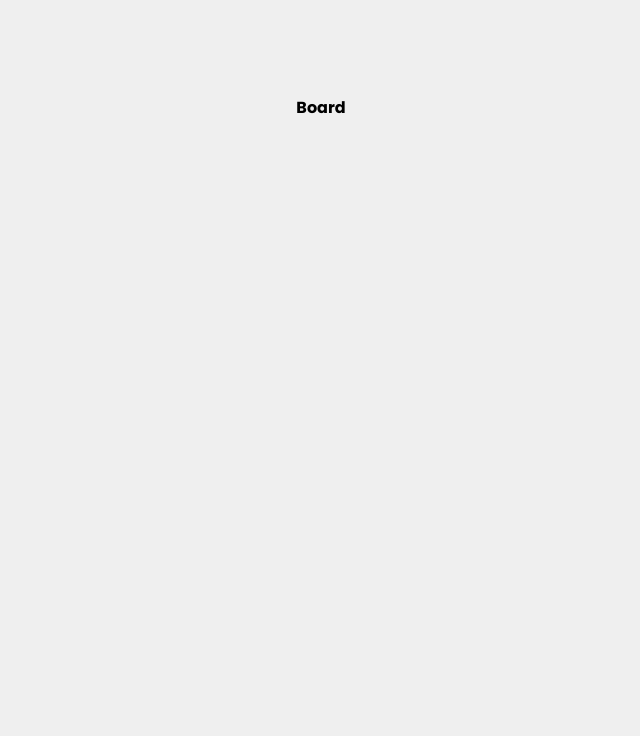
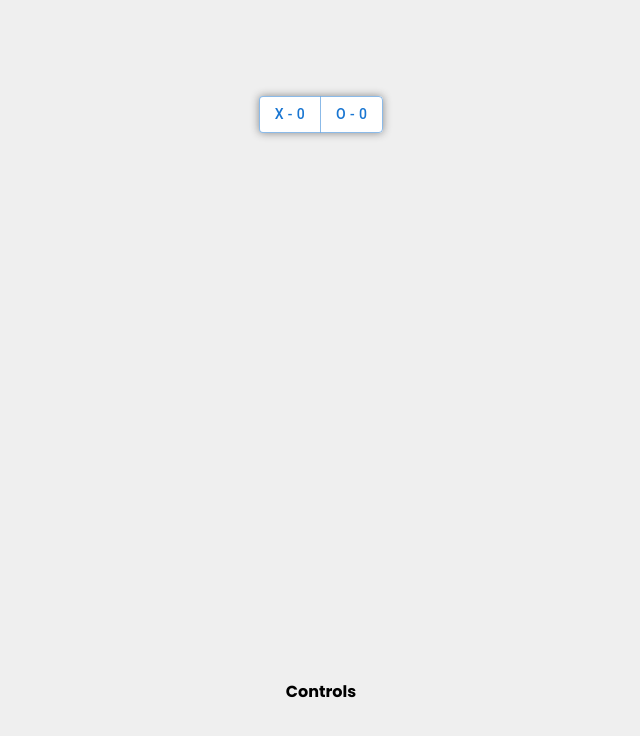
Before and after one commit to Andrew-Neely-82/tictactoe-nextjs, a Next.js app: page / in a window 1280 px wide. Shown: the top 736 px of the page, without its empty margins (319-959 px from the left). Built offline with nearby package versions, Linux system fonts and the light colour scheme.

Commit message:
scoreboard and controls started

```diff
--- a/package.json
+++ b/package.json
@@ -9,6 +9,9 @@
     "lint": "next lint"
   },
   "dependencies": {
+    "@emotion/react": "^11.11.1",
+    "@emotion/styled": "^11.11.0",
+    "@mui/material": "^5.14.2",
     "autoprefixer": "^10.4.14",
     "eslint": "8.46.0",
     "eslint-config-next": "13.4.12",
--- a/src/components/board/Board.jsx
+++ b/src/components/board/Board.jsx
@@ -1,6 +1,19 @@
-const Board = () => {
+import { Square } from "../export";
+
+const Board = ({ board, onClick }) => {
   return (
-    <div>Board</div>
-  )
-}
-export default Board
+    <div className="Board__">
+      {board.map((value, index) => {
+        const props = {
+          key: index,
+          value: value,
+          onClick: () => value === null && onClick(index),
+        };
+
+        return <Square {...props} />;
+      })}
+    </div>
+  );
+};
+
+export default Board;
--- a/src/components/board/square/Square.jsx
+++ b/src/components/board/square/Square.jsx
@@ -1,6 +1,13 @@
+import { Button } from "@mui/material";
+
 const Square = () => {
-  return (
-    <div>Square</div>
-  )
-}
-export default Square
+  const props = {
+    className: style,
+    variant: "contained",
+    onClick: onClick,
+  };
+
+  return <Button {...props}>{value}</Button>;
+};
+
+export default Square;
--- a/src/components/export.js
+++ b/src/components/export.js
@@ -0,0 +1,4 @@
+export { default as ScoreBoard } from "./layout/scoreBoard/ScoreBoard";
+export { default as Board } from "./board/Board";
+export { default as Square } from "./board/square/Square";
+export { default as Controls } from "./controls/Controls";
--- a/src/components/layout/Layout.js
+++ b/src/components/layout/Layout.js
@@ -1,10 +1,40 @@
-import Board from "@/components/board/Board";
+import { playerSwitch, resetTheBoard, updateScores, winnerCheck } from ".";
+import { useState } from "react";
+import { Board, Controls, ScoreBoard } from "../export";
 
 const Layout = () => {
+  const [board, setBoard] = useState(Array(9).fill(null));
+  const [xPlaying, setXPlaying] = useState(true);
+  const [scores, setScores] = useState({ xScore: 0, oScore: 0 });
+  const [gameOver, setGameOver] = useState(false);
+
+  const handleBoxClick = (boxIndex) => {
+    const updatedBoard = board.map((val, index) => {
+      if (index === boxIndex) {
+        return xPlaying === true ? "X" : "O";
+      } else {
+        return val;
+      }
+    });
+
+    const winner = checkWinner(updateScores);
+  };
+
+  const clearScores = () => {
+    return setScores({ xScore: 0, oScore: 0 });
+  };
+
+  const checkWinner = winnerCheck(setGameOver);
+  const resetBoard = resetTheBoard(setGameOver, setBoard);
+  const switchPlayer = playerSwitch(xPlaying, setXPlaying);
+
   return (
     <>
-      <Board />
+      <ScoreBoard scores={scores} xPlaying={xPlaying} onClick={switchPlayer} />
+      {/* <Board board={board} onClick={gameOver ? resetBoard : handleBoxClick} /> */}
+      <Controls resetBoard={resetBoard} clearScore={clearScores} />
     </>
   );
 };
+
 export default Layout;
--- a/src/components/layout/index.js
+++ b/src/components/layout/index.js
@@ -0,0 +1,54 @@
+export const WIN_CONDITIONS = [
+  [0, 1, 2],
+  [3, 4, 5],
+  [6, 7, 8],
+  [0, 3, 6],
+  [1, 4, 7],
+  [2, 5, 8],
+  [0, 4, 8],
+  [2, 4, 6],
+];
+
+export const playerSwitch = (xPlaying, setXPlaying) => {
+  return () => {
+    if (xPlaying === true) {
+      setXPlaying(false);
+    } else {
+      setXPlaying(true);
+    }
+  };
+};
+
+export const resetTheBoard = (setGameOver, setBoard) => {
+  return () => {
+    setGameOver(false);
+    setBoard(Array(9).fill(null));
+  };
+};
+
+export const winnerCheck = (setGameOver) => {
+  return (board) => {
+    for (let i = 0; i < WIN_CONDITIONS.length; i++) {
+      const [x, y, z] = WIN_CONDITIONS[i];
+
+      if (board[x] && board[x] === board[y] && board[y] === board[z]) {
+        setGameOver(true);
+        return board[x];
+      }
+    }
+  };
+};
+
+export const updateScores = (winner, scores, setScores) => {
+  if (winner) {
+    if (winner === "O") {
+      let { oScore } = scores;
+      oScore += 1;
+      setScores({ ...scores, oScore });
+    } else {
+      let { xScore } = scores;
+      xScore += 1;
+      setScores({ ...scores, xScore });
+    }
+  }
+};
--- a/src/components/layout/scoreBoard/ScoreBoard.jsx
+++ b/src/components/layout/scoreBoard/ScoreBoard.jsx
@@ -1,6 +1,24 @@
-const ScoreBoard = () => {
+import ButtonGroup from "@mui/material/ButtonGroup";
+import { visuallyHidden } from "@mui/utils";
+import Button from "@mui/material/Button";
+import Box from "@mui/material/Box";
+
+const ScoreBoard = ({ scores, xPlaying, onClick }) => {
+  const { xScore, oScore } = scores;
+
   return (
-    <div>ScoreBoard</div>
-  )
-}
-export default ScoreBoard
+    <div className="ScoreBoard__">
+      <ButtonGroup className="ScoreBoard__group shadow">
+        <Button className={`score score-x ${!xPlaying && "inactive"}`} onClick={onClick}>
+          X - {xScore}
+          <Box sx={visuallyHidden}>X - {xScore}</Box>
+        </Button>
+        <Button className={`score score-o ${xPlaying && "inactive"}`} onClick={onClick}>
+          O - {oScore}
+          <Box sx={visuallyHidden}> O - {oScore}</Box>
+        </Button>
+      </ButtonGroup>
+    </div>
+  );
+};
+export default ScoreBoard;
```
Also changed, not shown: 2 other files (tests, documents, lock files or other folders).
